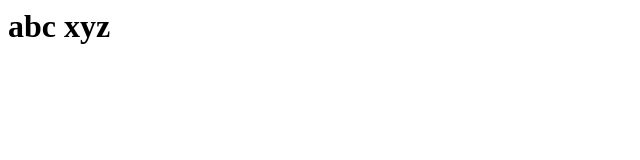
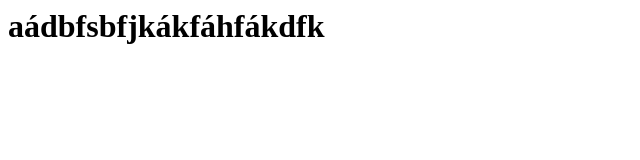
Before and after one commit to nhdthnh/git-demo, a plain HTML site: page index.html in a window 1280 px wide. Shown: the whole page, without its empty margins (0-640 px from the left). Drawn offline with Linux system fonts and the light colour scheme.

Commit message:
add about.html

```diff
--- a/index.html
+++ b/index.html
@@ -1 +1 @@
-<h1>abc xyz</h1>
+<h1>aádbfsbfjkákfáhfákdfk</h1>
```
Also changed, not shown: about.html (added).
